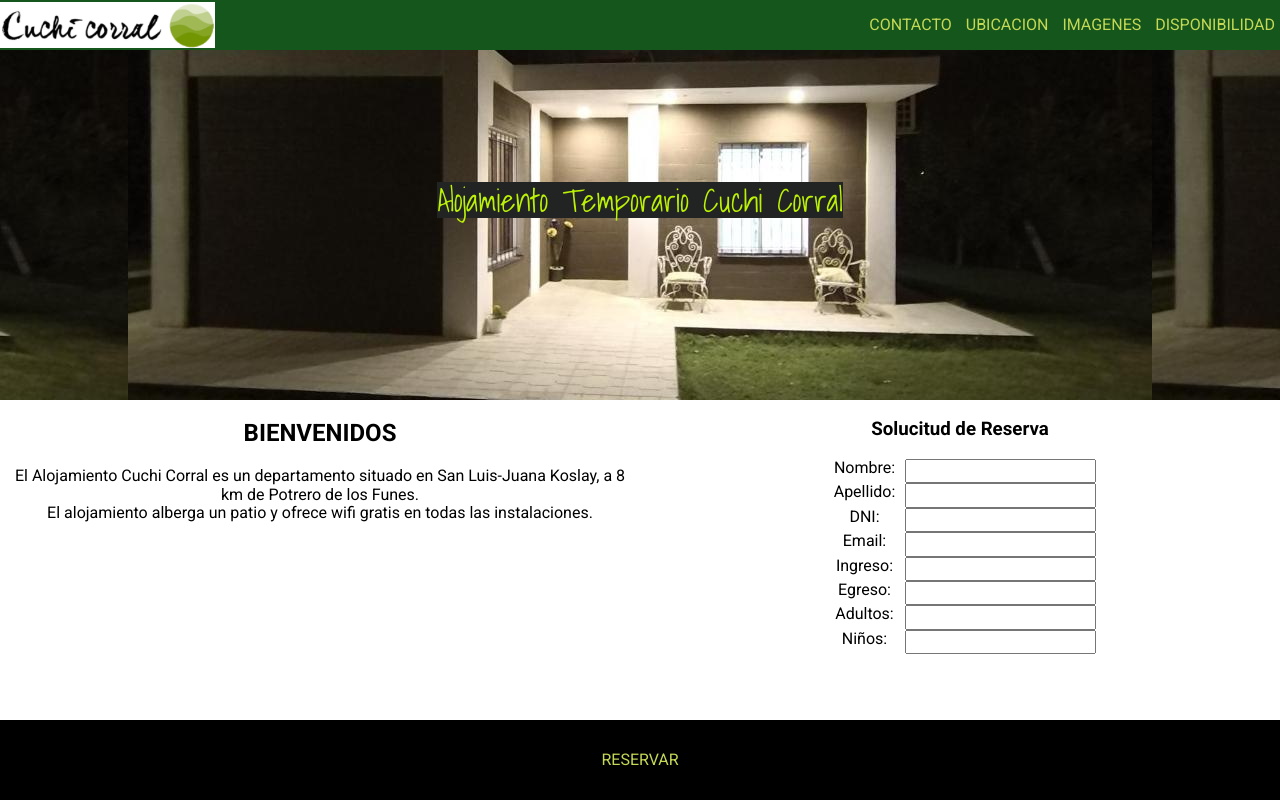
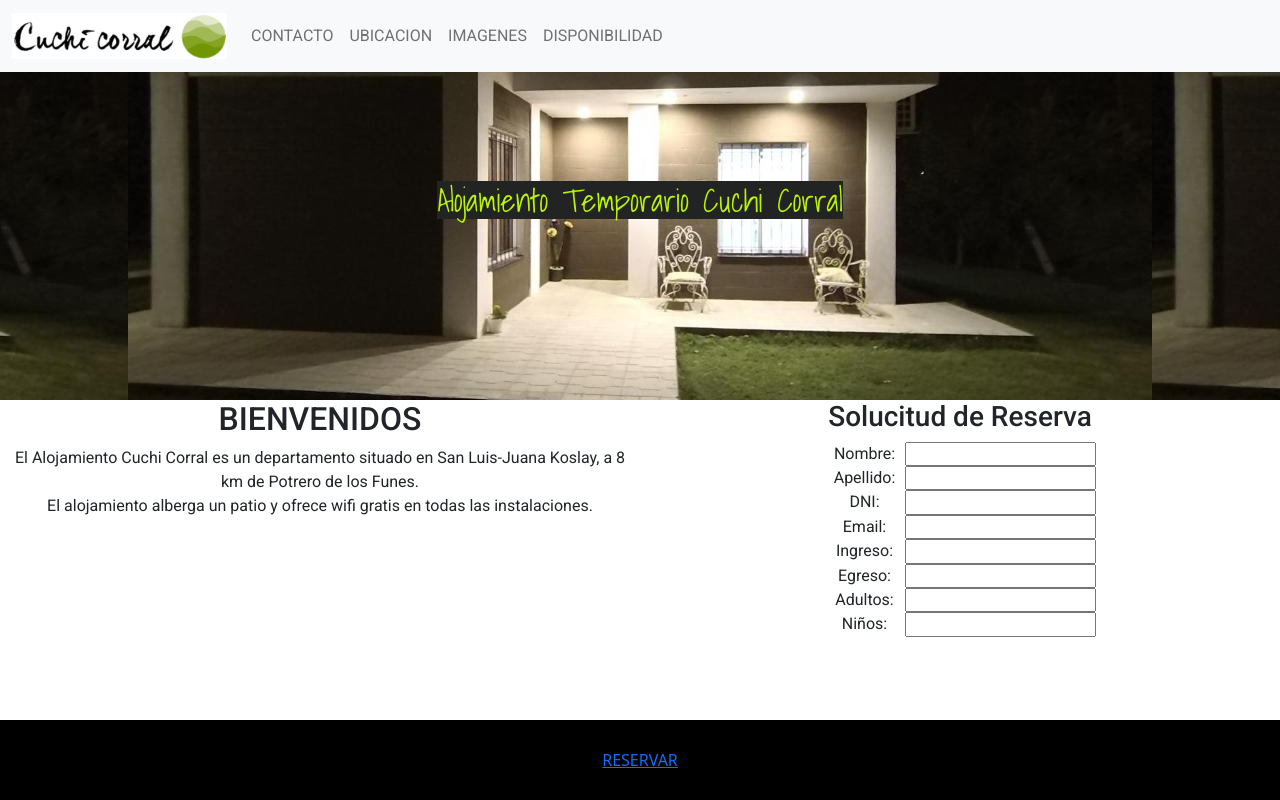
Before and after one commit to PabloSturniolo/alojamiento-cuchi-corral, a plain HTML site: page index.html in a window 1280 px wide. Drawn offline with nearby package versions, Linux system fonts and the light colour scheme; a web font is replaced by a local one.

Commit message:
agrego bootstrap navbar

```diff
--- a/css/main.css
+++ b/css/main.css
@@ -388,8 +388,7 @@ template {
 /* Estilos del navegador */
 /* ========================================== */
 
-.nav {
-  background-color: #15561d;
+.navbar {
   position: fixed;
   top: 0;
   text-align: center;
@@ -397,32 +396,12 @@ template {
 }
 
 .nav-link {
-  display: flex;
-  align-items: center;
-  justify-content: center;
+  /* color: #c4d854; */
+  font-family: 'Roboto', sans-serif;
 }
 
 .nav-logo {
-  /* height: 100%; */
   width: 215px;
-}
-
-.nav-lista {
-  list-style-type: none;
-  display: inline;
-  padding: 0px;
-}
-
-.nav-lista li {
-  display: inline;
-  margin: 0px 5px;
-}
-
-.nav-lista-link {
-  color: #c4d854;
-  font-family: 'Roboto', sans-serif;
-  font-size: 0.7rem;
-  text-decoration: none;
 }
 
 /* Estilos de todas las paginas */
--- a/index.html
+++ b/index.html
@@ -5,6 +5,10 @@
     <meta charset="UTF-8">
     <meta http-equiv="X-UA-Compatible" content="IE=edge">
     <meta name="viewport" content="width=device-width, initial-scale=1.0">
+
+    <!-- Link a Bootstrap -->
+    <link href="https://cdn.jsdelivr.net/npm/bootstrap@5.1.3/dist/css/bootstrap.min.css" rel="stylesheet"
+        integrity="sha384-1BmE4kWBq78iYhFldvKuhfTAU6auU8tT94WrHftjDbrCEXSU1oBoqyl2QvZ6jIW3" crossorigin="anonymous">
 
     <!-- Link del css. -->
     <link rel="stylesheet" href="css/main.css">
@@ -27,32 +31,36 @@
 
 <body>
     <!-- Navegación de la pagina. -->
-    <nav class="nav">
-        <a class="nav-link" href="#portada">
+    <nav class="navbar navbar-expand-lg navbar-light bg-light">
+        <div class="container-fluid">
+            <!-- Logo -->
+            <a class="navbar-brand" href="#portada">
                 <img src="images/logoCuchi.PNG" alt="logo" class="nav-logo">
             </a>
-        <ul class="nav-lista">
-            <li>
-                <div class="efecto-crecimiento">
-                    <a class="nav-lista-link" href="pages/contacto.html">CONTACTO</a>
-                </div>
+
+            <!-- Boton hamburguesa -->
+            <button class="navbar-toggler" type="button" data-bs-toggle="collapse" data-bs-target="#navbarNav"
+                aria-controls="navbarNav" aria-expanded="false" aria-label="Toggle navigation">
+                <span class="navbar-toggler-icon"></span>
+            </button>
+
+            <div class="collapse navbar-collapse" id="navbarNav">
+                <ul class="navbar-nav">
+                    <li class="nav-item">
+                        <a class="nav-link" aria-current="page" href="pages/contacto.html">CONTACTO</a>
                     </li>
-            <li>
-                <div class="efecto-crecimiento">
-                    <a class="nav-lista-link" href="pages/ubicacion.html">UBICACION</a>
-                </div>
+                    <li class="nav-item">
+                        <a class="nav-link" href="pages/ubicacion.html">UBICACION</a>
                     </li>
-            <li>
-                <div class="efecto-crecimiento">
-                    <a class="nav-lista-link" href="pages/imagenes.html">IMAGENES</a>
-                </div>
+                    <li class="nav-item">
+                        <a class="nav-link" href="pages/imagenes.html">IMAGENES</a>
                     </li>
-            <li>
-                <div class="efecto-crecimiento">
-                    <a class="nav-lista-link" href="pages/disponibilidad.html">DISPONIBILIDAD</a>
-                </div>
+                    <li class="nav-item">
+                        <a class="nav-link" href="pages/disponibilidad.html">DISPONIBILIDAD</a>
                     </li>
                 </ul>
+            </div>
+        </div>
     </nav>
 
     <!-- Titulo de la pagina e imagen -->
@@ -120,7 +128,13 @@
             <a class="nav-lista-link" href="#reserva">RESERVAR</a>
         </div>
     </footer>
+
+    <!-- Link a Js de Bootstrap -->
+    <script src="https://cdn.jsdelivr.net/npm/bootstrap@5.1.3/dist/js/bootstrap.bundle.min.js"
+        integrity="sha384-ka7Sk0Gln4gmtz2MlQnikT1wXgYsOg+OMhuP+IlRH9sENBO0LRn5q+8nbTov4+1p"
+        crossorigin="anonymous"></script>
 </body>
 
 <!-- comentario para añadir algun commit -->
+
 </html>
```
Also changed, not shown: pages/contacto.html (+32 -19 lines), pages/disponibilidad.html (+32 -19 lines), pages/imagenes.html (+31 -19 lines), pages/ubicacion.html (+31 -19 lines). Lines whose indentation alone changed are shown as unchanged.
